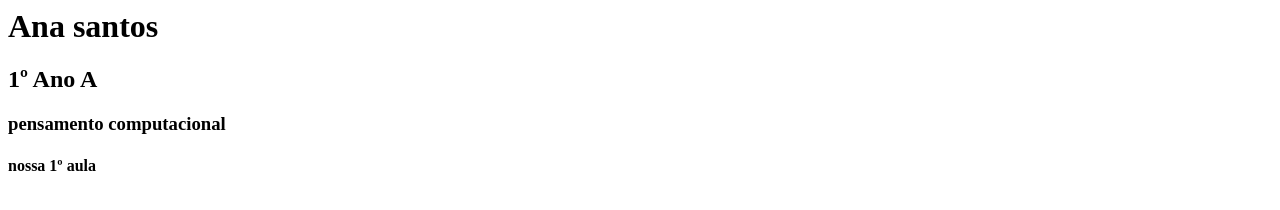
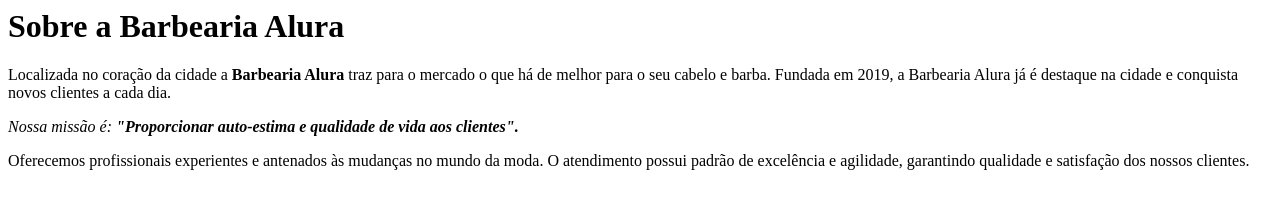
Before and after one commit to anajulia9876/MEU-REPOSITORY, a plain HTML site: page index.html in a window 1280 px wide. Drawn offline with Linux system fonts and the light colour scheme.

Commit message:
Add files via upload

```diff
--- a/index.html
+++ b/index.html
@@ -1,4 +1,28 @@
-<h1>Ana santos</h1>
-<h2>1º Ano A</h2>
-<h3>pensamento computacional</h3>
-<h4>nossa 1º aula</h4>
+<!DOCYPE html>
+<html lang="pt-br">
+
+    <head>
+        <meta charset="UTF-8">
+        <title>Barbearia Alura</title>
+    </head>
+
+    <body>
+        <h1>Sobre a Barbearia Alura</h1>
+
+    <p>Localizada no coração da cidade a<strong> Barbearia Alura </strong>traz para o mercado o que há de melhor para o seu cabelo e barba. Fundada em 2019, a Barbearia Alura já é destaque na cidade e conquista novos clientes a cada dia.</p>
+
+    <p><em>Nossa missão é:<strong> "Proporcionar auto-estima e qualidade de vida aos clientes".</strong>
+
+</em></p>
+
+    <p>Oferecemos profissionais experientes e antenados às mudanças no mundo da moda. O atendimento possui padrão de excelência e agilidade, garantindo qualidade e satisfação dos nossos clientes.</p>
+    </body>
+
+
+
+
+
+
+
+
+</html>
```
